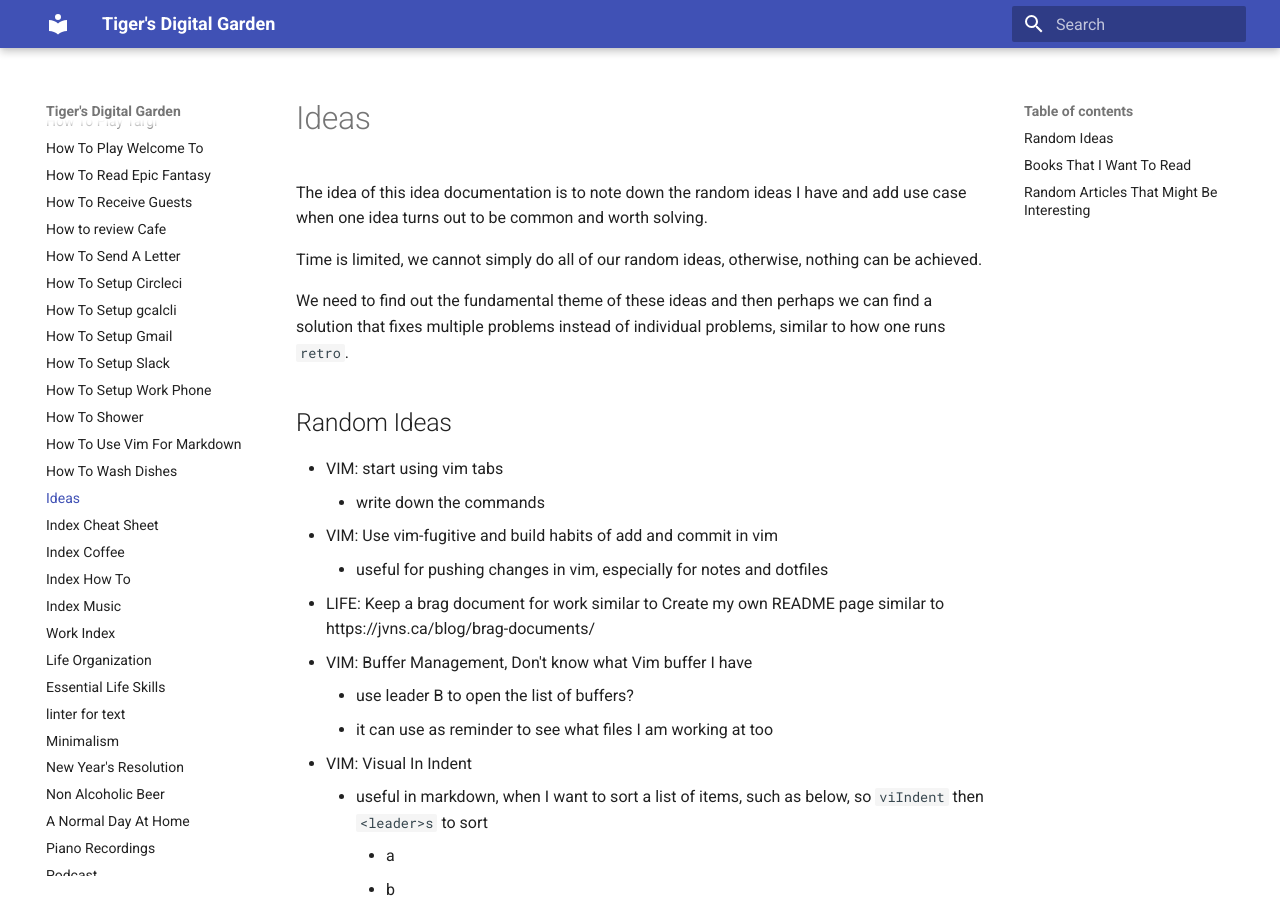
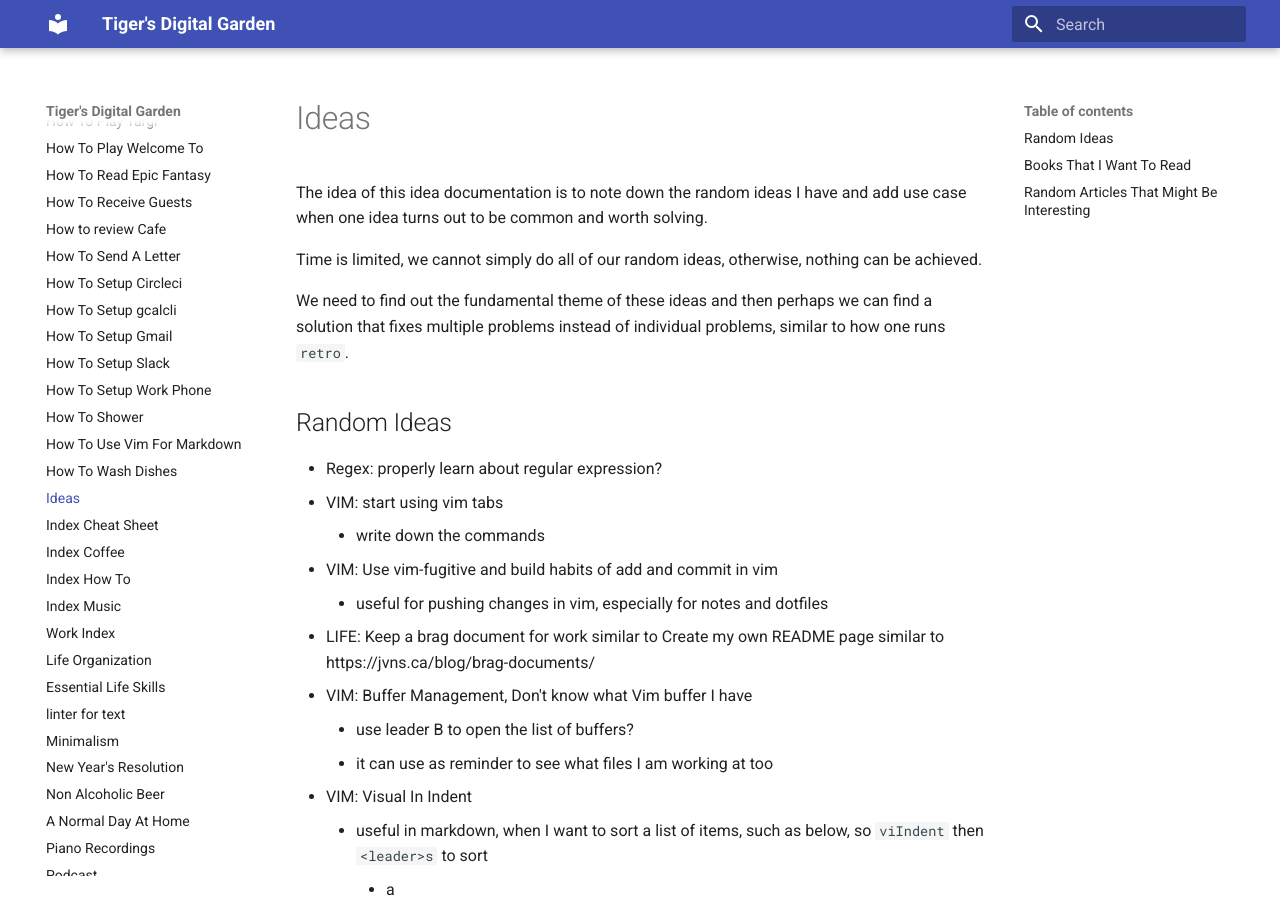
Before and after one commit to ynotstartups/notes, an MkDocs documentation site: the page built from notes/ideas.md, in a window 1280 px wide and 900 px high. Built offline with MkDocs 1.6.1 and Material for MkDocs 9.7.7, drawn with Linux system fonts in a browser that asks for light colours.

Commit message:
add regex idea

```diff
--- a/notes/ideas.md
+++ b/notes/ideas.md
@@ -8,6 +8,7 @@ We need to find out the fundamental theme of these ideas and then perhaps we can
 
 ## Random Ideas
 
+- Regex: properly learn about regular expression?
 - VIM: start using vim tabs
   - write down the commands
 - VIM: Use vim-fugitive and build habits of add and commit in vim
```
